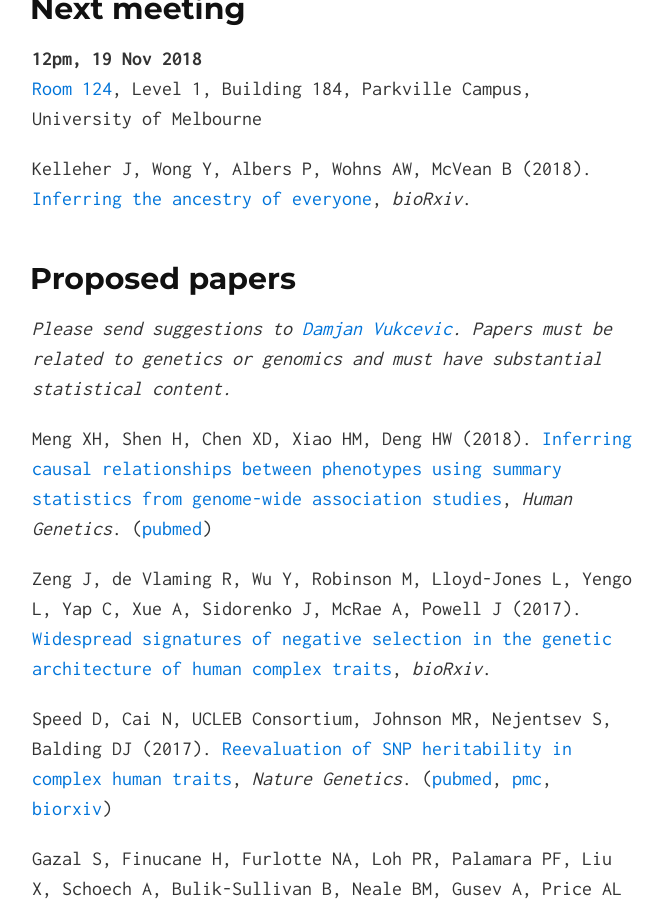
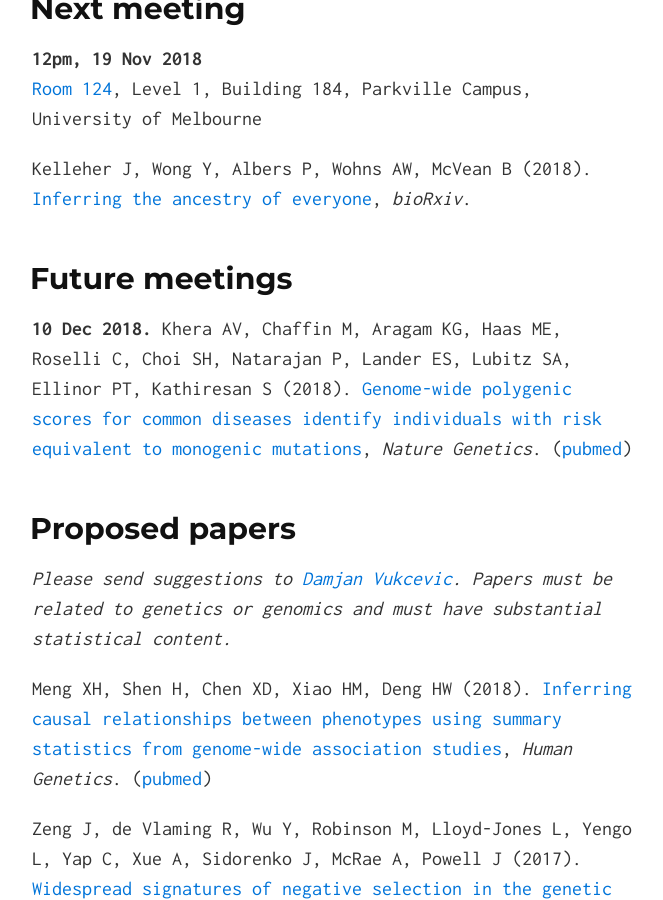
Before and after one commit to melbintgen/statgen-journal-club, a Jekyll site: the page built from index.md, in a window 1280 px wide and 900 px high, scrolled down 346 px. Shown: the whole window, without its empty margins (308-971 px from the left). Built offline with Jekyll 4.4.1, drawn with Linux system fonts in a browser that asks for light colours; our own code applies the rules of GitHub Pages for plain Markdown files.

Commit message:
Details of future meeting on 10 Dec 2018

```diff
--- a/index.md
+++ b/index.md
@@ -11,6 +11,16 @@ Building 184, Parkville Campus, University of Melbourne
 
 Kelleher J, Wong Y, Albers P, Wohns AW, McVean B (2018).  [Inferring the
 ancestry of everyone](https://doi.org/10.1101/458067), *bioRxiv*.
+
+
+## Future meetings
+
+**10 Dec 2018.**  Khera AV, Chaffin M, Aragam KG, Haas ME, Roselli C, Choi SH,
+Natarajan P, Lander ES, Lubitz SA, Ellinor PT, Kathiresan S (2018).
+[Genome-wide polygenic scores for common diseases identify individuals with
+risk equivalent to monogenic
+mutations](https://doi.org/10.1038/s41588-018-0183-z), *Nature Genetics*.
+([pubmed](https://www.ncbi.nlm.nih.gov/pubmed/30104762))
 
 
 ## Proposed papers
```
